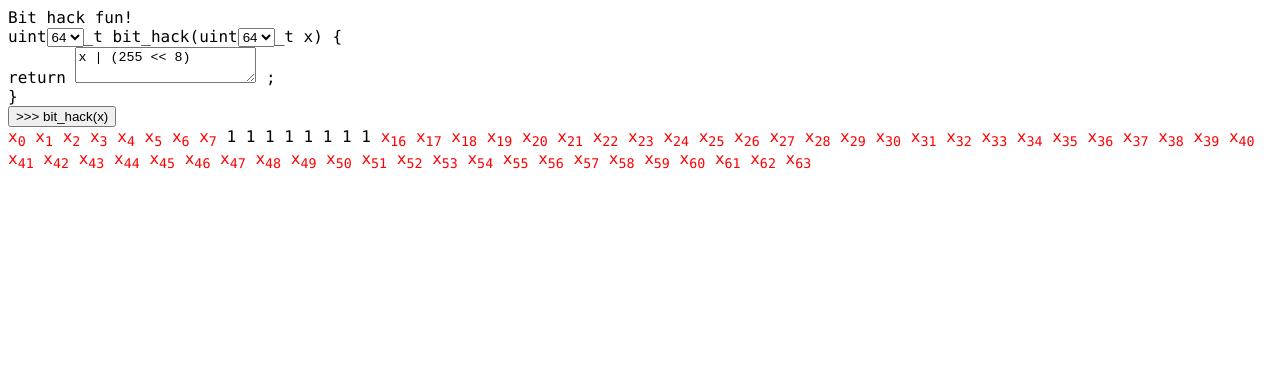
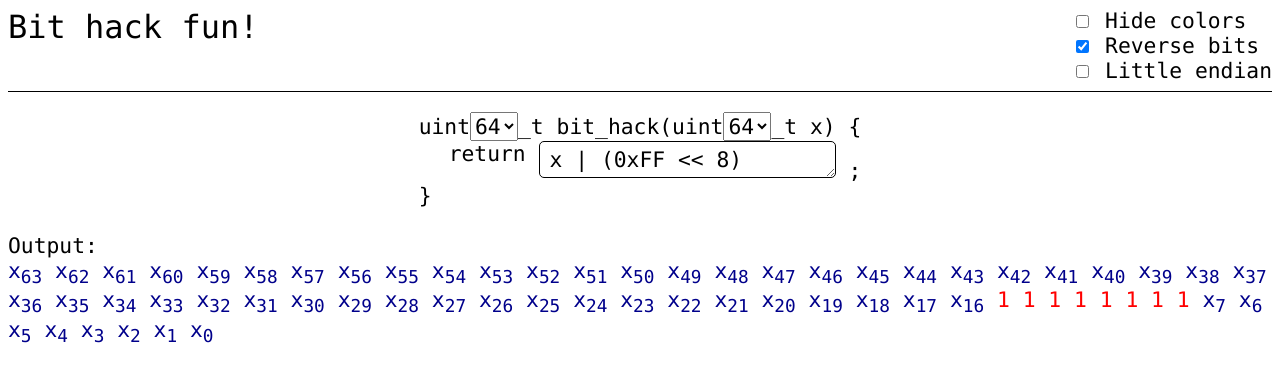
Before and after one commit to andrewj31415/bit-hacks, a website built with webpack: page index.html in a window 1280 px wide. Built offline with Linux system fonts and the light colour scheme.

Commit message:
html overhaul, reverse bits and endianness

```diff
--- a/index.html
+++ b/index.html
@@ -6,36 +6,75 @@
             #root {
                 font-family: Consolas, Monaco, Lucida Console, Liberation Mono, DejaVu Sans Mono, Bitstream Vera Sans Mono,
                     Courier New; /* see https://meta.stackexchange.com/questions/36176/whats-the-font-used-in-code-blocks */
+                font-size: 16pt;
             }
-            .red {
+            .variable {
+                color: darkblue;
+            }
+            .constant {
                 color: red;
+            }
+            textarea {
+                /* make the textarea use the default page font and size */
+                font-family: inherit;
+                font-size: inherit;
+                /* box-shadow: inset 1px 1px lightgrey; */
+                padding: 5px 10px;
+                border: 1px solid black;
+                border-radius: 5px;
+            }
+            select {
+                font-family: inherit;
+                font-size: inherit;
             }
         </style>
     </head>
 
     <body id="root">
-        <div>Bit hack fun!</div>
-        <div id="funcDecl">
+        <div
+            style="
+                border-bottom: 1px solid black;
+                display: flex;
+                justify-content: space-between;
+                align-items: top;
+                flex-direction: row;
+                margin: 0px 0px 20px;
+                padding: 0px 0px 8px;
+            "
+        >
+            <div style="vertical-align: top; font-size: 24pt">Bit hack fun!</div>
+            <div style="display: flex; justify-content: space-evenly; align-items: left; flex-direction: column">
+                <div><input id="hideColors" type="checkbox" /> Hide colors</div>
+                <div><input id="reverseBits" type="checkbox" checked /> Reverse bits</div>
+                <div><input id="littleEndian" type="checkbox" /> Little endian</div>
+            </div>
+        </div>
+        <div id="funcDecl" style="display: flex; justify-content: center; align-items: center; flex-direction: column">
+            <div id="funcDecl" style="display: flex; justify-content: center; align-items: left; flex-direction: column">
                 <div>
                     uint<select id="box1" onchange="box2.value=this.value;">
                         <!-- See https://stackoverflow.com/questions/8547328/how-to-synchronize-two-select-elements -->
-                    <option value="64">64</option>
                         <option value="8">8</option>
                         <option value="16">16</option>
-                    <option value="32">32</option></select
+                        <option value="32">32</option>
+                        <option value="64">64</option></select
                     >_t bit_hack(uint<select id="box2" onchange="box1.value=this.value;">
-                    <option value="64">64</option>
                         <option value="8">8</option>
                         <option value="16">16</option>
-                    <option value="32">32</option></select
+                        <option value="32">32</option>
+                        <option value="64">64</option></select
                     >_t x) {
                 </div>
-            <div style="display: inline-block">return</div>
-            <textarea id="input" style="display: inline-block">x | (255 << 8)</textarea>
+                <div>
+                    <div style="display: inline-block; text-indent: 30px; vertical-align: top">return</div>
+                    <textarea id="input" style="display: inline-block" rows="1">x | (0xFF << 8)</textarea>
                     <div style="display: inline-block">;</div>
+                </div>
                 <div>}</div>
             </div>
-        <button id="goButton">>>> bit_hack(x)</button>
+        </div>
+        <br />
+        <div>Output:</div>
         <div id="output"></div>
         <div id="warning"></div>
     </body>
--- a/src/index.js
+++ b/src/index.js
@@ -1,6 +1,13 @@
 // for simple assertions
 
-var N = Number(document.getElementById("box1").value); //number of bits
+var N = 64; //number of bits
+
+document.getElementById("box1").value = N;
+document.getElementById("box2").value = N;
+
+var littleEndian = false;
+var reverseBits = true;
+var hideColors = false;
 
 //anything that produces a boolean expression with more terms than MAX_WEIGHT throws
 //an error to avoid the page freezing.
@@ -45,7 +52,7 @@ class Fixed {
         this.weight = 0;
     }
     toString() {
-        return String(this.value);
+        return `<span ${hideColors ? `` : `class="constant"`}>${this.value}</span>`;
     }
 }
 class Var {
@@ -65,13 +72,14 @@ class Var {
         this.weight = 1;
     }
     toString() {
-        return `<span class="red">${this.vn}<sub>${this.index}</sub></span>`;
+        return `<span ${hideColors ? `` : `class="variable"`}>${this.vn}<sub>${this.index}</sub></span>`;
     }
 }
 class And {
     constructor(A) {
         /* A: Array<Bit> */
         assert(A.every((bit) => bit.name === "Bit"));
+        assert(A.length >= 2);
         this.v = "And";
         this.p = 50;
         this.A = A;
@@ -107,12 +115,21 @@ let getBitAnd = (a, b) => {
     if (b.v === "Fixed") {
         return b.value === 0 ? b : a;
     }
+    if (a.v === "Var" && b.v === "Not" && b.b.v === "Var" && a.index === b.b.index && a.vn === b.b.vn) {
+        //x & !x = 0
+        return new Fixed(0);
+    }
+    if (b.v === "Var" && a.v === "Not" && a.b.v === "Var" && b.index === a.b.index && b.vn === a.b.vn) {
+        //!x & x = 0
+        return new Fixed(0);
+    }
     return new And([a, b]);
 };
 class Or {
     constructor(A) {
         /* A: Array<Bit> */
         assert(A.every((bit) => bit.name === "Bit"));
+        assert(A.length >= 2);
         this.v = "Or";
         this.p = 30;
         this.A = A;
@@ -148,6 +165,14 @@ let getBitOr = (a, b) => {
     if (b.v === "Fixed") {
         return b.value === 1 ? b : a;
     }
+    if (a.v === "Var" && b.v === "Not" && b.b.v === "Var" && a.index === b.b.index && a.vn === b.b.vn) {
+        //x | !x = 1
+        return new Fixed(1);
+    }
+    if (b.v === "Var" && a.v === "Not" && a.b.v === "Var" && b.index === a.b.index && b.vn === a.b.vn) {
+        //!x | x = 1
+        return new Fixed(1);
+    }
     return new Or([a, b]);
 };
 class Not {
@@ -177,10 +202,14 @@ let getBitNot = (b) => {
         return b.b;
     }
     if (b.v === "And") {
-        return new Or(b.A.map((c) => getBitNot(c)));
+        return b.A.map((c) => getBitNot(c)).reduce((prev, cur) => {
+            return getBitOr(prev, cur);
+        });
     }
     if (b.v === "Or") {
-        return new And(b.A.map((c) => getBitNot(c)));
+        return b.A.map((c) => getBitNot(c)).reduce((prev, cur) => {
+            return getBitAnd(prev, cur);
+        });
     }
     if (b.v === "Fixed") {
         return new Fixed(1 - b.value);
@@ -214,10 +243,16 @@ class Int {
         this.A = A;
         this.name = "Int";
     }
-    toString(reverseBits = false, littleEndian = false) {
+    toString() {
         let bitStrings = this.A.map((bit) => bit.toString());
         if (reverseBits) {
             bitStrings.reverse();
+        }
+        if (littleEndian) {
+            let oldBitStrings = bitStrings.map((bit) => bit);
+            for (let i = 0; i < N; i++) {
+                bitStrings[i] = oldBitStrings[i ^ 7];
+            }
         }
         return bitStrings.join(" ");
     }
@@ -662,9 +697,8 @@ let tree1 = getParseTree("0xFfULL");
 assert(visitor.visit(tree1).toString() === int(255).toString());
 
 let setOutput = () => {
-    document.getElementById("output").innerHTML = "Processing ...";
+    document.getElementById("output").textContent = "Processing ...";
     document.getElementById("warning").textContent = "";
-    document.getElementById("input").readOnly = "true"; //ignore user typing while processing to avoid chaining errors
     //setTimeout allows the page to update and show the "Processing ..." message.
     setTimeout(() => {
         try {
@@ -675,20 +709,15 @@ let setOutput = () => {
             let outputInt = visitor.visit(tree);
             document.getElementById("output").innerHTML = outputInt.toString();
             document.getElementById("warning").textContent = "";
-            document.getElementById("input").removeAttribute("readonly");
         } catch (err) {
-            document.getElementById("input").removeAttribute("readonly");
             document.getElementById("output").textContent = `Error!`;
             document.getElementById("warning").textContent = `${err.message}`;
             throw err;
         }
-    }, 1);
+    }, 0);
 };
 
 //add interactivity
-document.getElementById("goButton").addEventListener("click", () => {
-    setOutput();
-});
 document.getElementById("input").addEventListener("input", () => {
     setOutput();
 });
@@ -702,3 +731,16 @@ document.getElementById("box2").addEventListener("change", () => {
     N = Number(document.getElementById("box2").value);
     setOutput();
 });
+
+document.getElementById("littleEndian").addEventListener("change", () => {
+    littleEndian = document.getElementById("littleEndian").checked;
+    setOutput();
+});
+document.getElementById("reverseBits").addEventListener("change", () => {
+    reverseBits = document.getElementById("reverseBits").checked;
+    setOutput();
+});
+document.getElementById("hideColors").addEventListener("change", () => {
+    hideColors = document.getElementById("hideColors").checked;
+    setOutput();
+});
```
Also changed, not shown: dist/bundle.js. Lines whose indentation alone changed are shown as unchanged.
